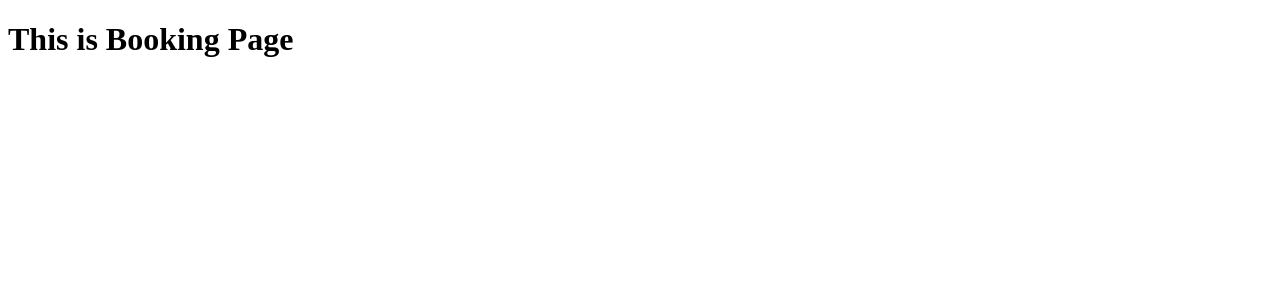
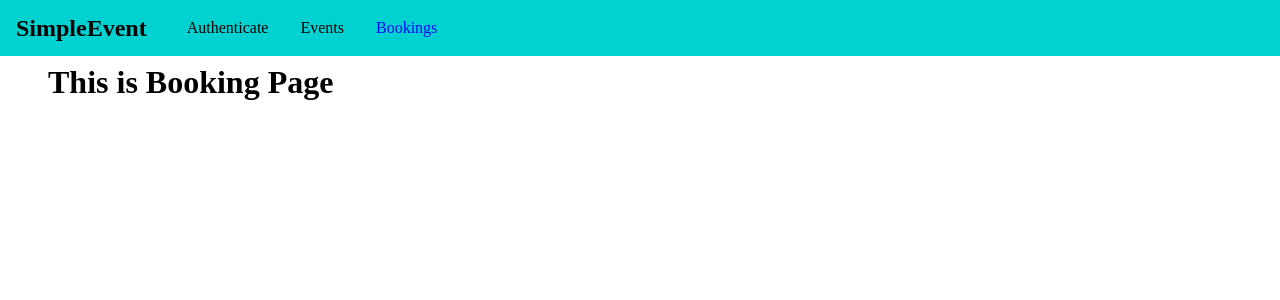
Before and after one commit to Yeaseen/EventBooking_SPA_MERNG, a React (Create React App) app in the folder frontend-react/: page /bookings in a window 1280 px wide. Shown: the top 300 px of the page. Built offline with nearby package versions, Linux system fonts and the light colour scheme.

Commit message:
Navbar Added

```diff
--- a/frontend-react/src/App.css
+++ b/frontend-react/src/App.css
@@ -0,0 +1,3 @@
+.main-content {
+  margin: 4rem 2.5rem;
+}
--- a/frontend-react/src/App.tsx
+++ b/frontend-react/src/App.tsx
@@ -1,10 +1,11 @@
 import React, { useEffect } from 'react'
+
 import { BrowserRouter, Route, Switch, Redirect } from 'react-router-dom'
-import AuthPage from './components/Auth'
-import BookingsPage from './components/Bookings'
-import EventsPage from './components/Events'
-
 import './App.css'
+import AuthPage from './components/screens/Auth'
+import BookingsPage from './components/screens/Bookings'
+import EventsPage from './components/screens/Events'
+import MainNavigation from './components/Navigation/MainNavber'
 
 const Routing = () => {
   useEffect(() => {}, [])
@@ -31,6 +32,7 @@
 function App() {
   return (
     <BrowserRouter>
+      <MainNavigation />
       <Routing />
     </BrowserRouter>
   )
--- /dev/null
+++ b/frontend-react/src/components/Navigation/MainNavber.js
@@ -0,0 +1,27 @@
+import React from 'react'
+import { NavLink } from 'react-router-dom'
+
+import './MainNavigation.css'
+
+const mainNavigation = (props) => (
+  <header className="main-navigation">
+    <div className="main-navigation__logo">
+      <h1>SimpleEvent</h1>
+    </div>
+    <nav className="main-navigation__items">
+      <ul>
+        <li>
+          <NavLink to="/auth">Authenticate</NavLink>
+        </li>
+        <li>
+          <NavLink to="/events">Events</NavLink>
+        </li>
+        <li>
+          <NavLink to="/bookings">Bookings</NavLink>
+        </li>
+      </ul>
+    </nav>
+  </header>
+)
+
+export default mainNavigation
--- /dev/null
+++ b/frontend-react/src/components/Navigation/MainNavigation.css
@@ -0,0 +1,42 @@
+.main-navigation {
+  position: fixed;
+  left: 0;
+  top: 0;
+  width: 100%;
+  height: 3.5rem;
+  background: #01d1d1;
+  padding: 0 1rem;
+  display: flex;
+  align-items: center;
+}
+
+.main-navigation__logo h1 {
+  margin: 0;
+  font-size: 1.5rem;
+}
+
+.main-navigation__items {
+  margin-left: 1.5rem;
+}
+
+.main-navigation__items ul {
+  display: flex;
+  list-style: none;
+  padding: 0;
+  margin: 0;
+}
+
+.main-navigation__items li {
+  margin: 0 1rem;
+}
+
+.main-navigation__items a {
+  text-decoration: none;
+  color: #000;
+}
+
+.main-navigation__items a:hover,
+.main-navigation__items a:active,
+.main-navigation__items a.active {
+  color: #0408f7;
+}
--- a/frontend-react/src/components/Events.tsx
+++ b/frontend-react/src/components/screens/Auth.tsx
@@ -1,12 +1,12 @@
 // eslint-disable-next-line
 import React, { useEffect, useState, useContext } from 'react'
 import { Link, withRouter } from 'react-router-dom'
-const EventsPage = () => {
+const AuthPage = () => {
   return (
-    <div>
-      <h1>This is Events Page</h1>
+    <div className="main-content">
+      <h1>This is Auth Page</h1>
     </div>
   )
 }
 
-export default withRouter(EventsPage)
+export default withRouter(AuthPage)
--- a/frontend-react/src/components/Auth.tsx
+++ b/frontend-react/src/components/screens/Bookings.tsx
@@ -1,12 +1,13 @@
 // eslint-disable-next-line
 import React, { useEffect, useState, useContext } from 'react'
 import { Link, withRouter } from 'react-router-dom'
-const AuthPage = () => {
+
+const BookingsPage = () => {
   return (
-    <div>
-      <h1>This is Auth Page</h1>
+    <div className="main-content">
+      <h1>This is Booking Page</h1>
     </div>
   )
 }
 
-export default withRouter(AuthPage)
+export default withRouter(BookingsPage)
--- a/frontend-react/src/components/Bookings.tsx
+++ b/frontend-react/src/components/screens/Events.tsx
@@ -1,12 +1,12 @@
 // eslint-disable-next-line
 import React, { useEffect, useState, useContext } from 'react'
 import { Link, withRouter } from 'react-router-dom'
-const BookingsPage = () => {
+const EventsPage = () => {
   return (
-    <div>
-      <h1>This is Booking Page</h1>
+    <div className="main-content">
+      <h1>This is Events Page</h1>
     </div>
   )
 }
 
-export default withRouter(BookingsPage)
+export default withRouter(EventsPage)
```
Also changed, not shown: 1 other file (tests, documents, lock files or other folders).
